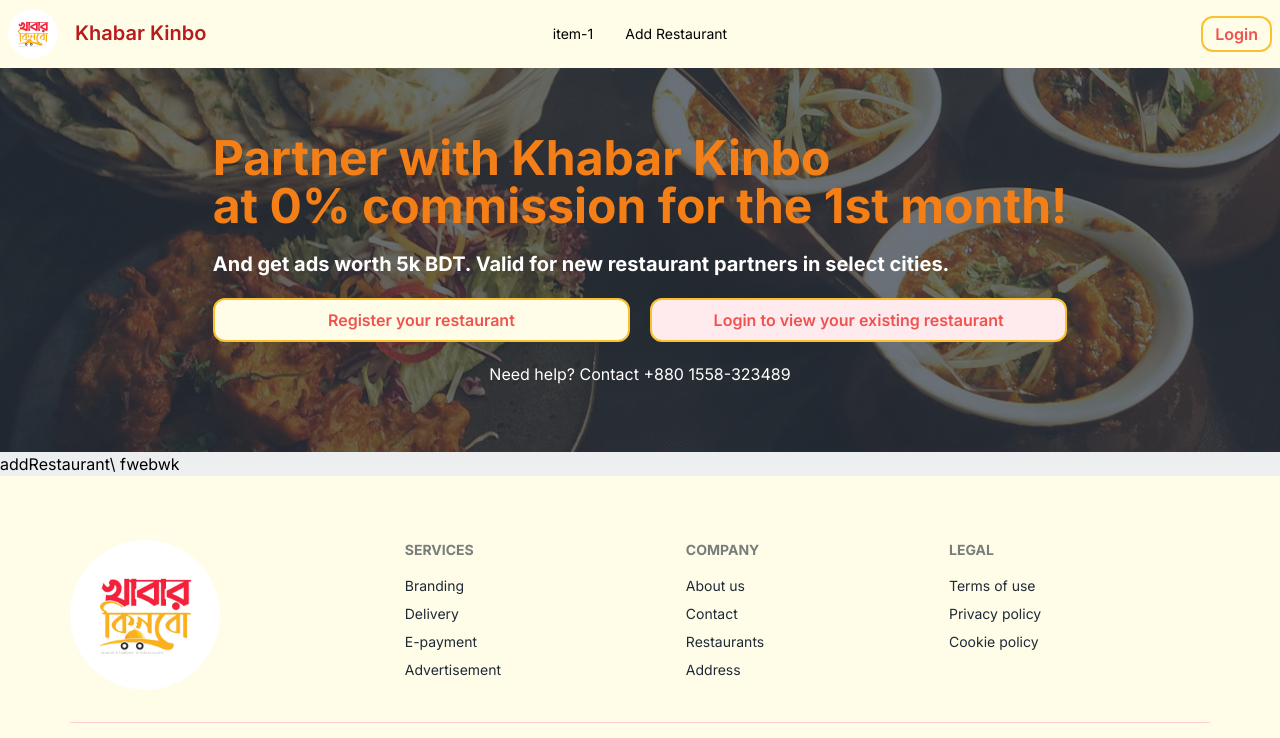
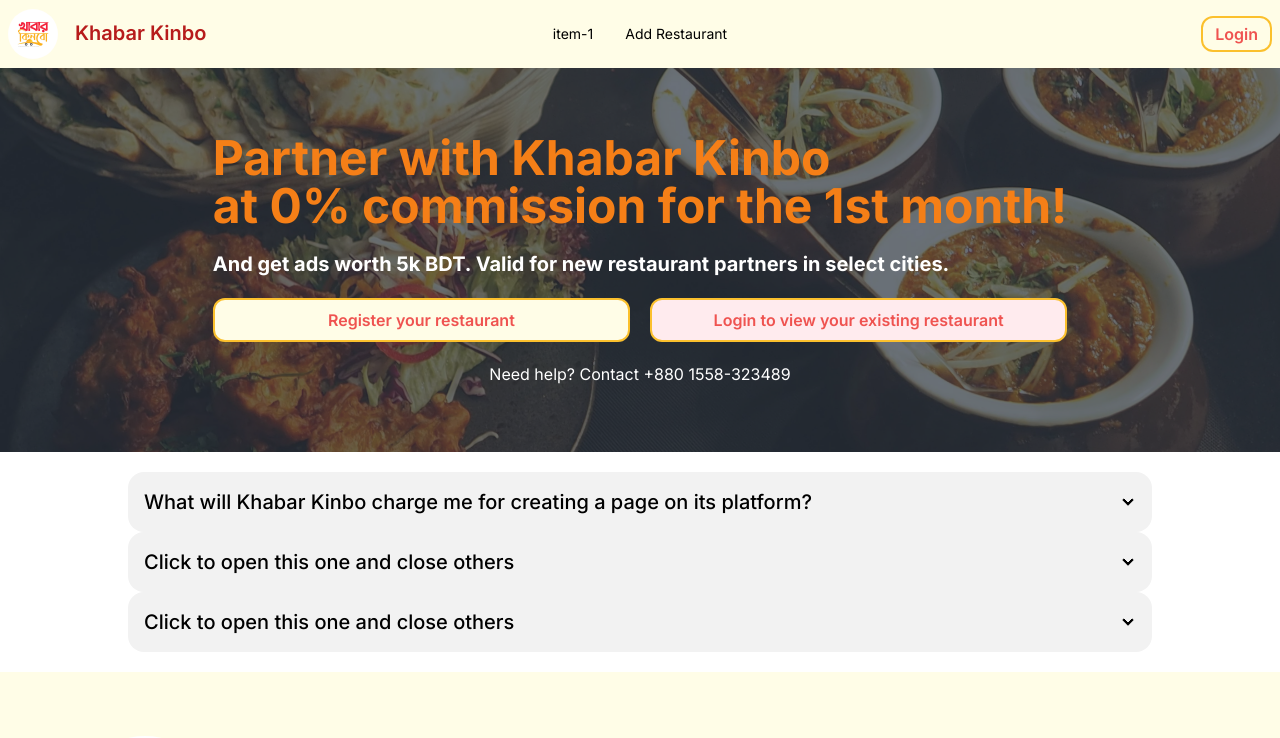
Before and after one commit to Raisul-24/khabar_kinbo_front-end, a Next.js app: page /addRestaurant in a window 1280 px wide. Shown: the top 738 px of the page. Built offline with nearby package versions, Linux system fonts and the light colour scheme; no server answers.

Commit message:
add addrestaurant page

```diff
--- /dev/null
+++ b/app/(main)/addRestaurant/accordion.js
@@ -0,0 +1,31 @@
+import React from 'react';
+
+const accordion = () => {
+   return (
+      <div className=' my-5'>
+         <div className="collapse collapse-arrow bg-base-200">
+            <input type="radio" name="my-accordion-2" />
+            <div className="collapse-title text-xl font-medium">What will Khabar Kinbo charge me for creating a page on its platform?</div>
+            <div className="collapse-content">
+               <p>Creating a restaurant page on Zomato is free of cost. You can maintain your page by replying to reviews and do a lot more without any charges.</p>
+            </div>
+         </div>
+         <div className="collapse collapse-arrow bg-base-200">
+            <input type="radio" name="my-accordion-2" />
+            <div className="collapse-title text-xl font-medium">Click to open this one and close others</div>
+            <div className="collapse-content">
+               <p>hello</p>
+            </div>
+         </div>
+         <div className="collapse collapse-arrow bg-base-200">
+            <input type="radio" name="my-accordion-2" />
+            <div className="collapse-title text-xl font-medium">Click to open this one and close others</div>
+            <div className="collapse-content">
+               <p>hello</p>
+            </div>
+         </div>
+      </div>
+   );
+};
+
+export default accordion;
--- a/app/(main)/addRestaurant/page.js
+++ b/app/(main)/addRestaurant/page.js
@@ -1,10 +1,15 @@
 import Banner1 from './banner'
+import Accordion from './accordion';
 const addRestaurant = () => {
    return (
       <div>
          <Banner1></Banner1>
-         addRestaurant\
-         fwebwk
+
+         <div className='mx-auto max-w-5xl'>
+
+         <Accordion></Accordion>
+         </div>
+
       </div>
    );
 };
--- a/app/(main)/layout.js
+++ b/app/(main)/layout.js
@@ -5,7 +5,9 @@
     return (
         <>
         <Navbar></Navbar>
+        <div className="mx-auto max-w-screen-2xl">
         {children}
+        </div>
         <Footer></Footer>
         </>
       );
--- a/app/layout.js
+++ b/app/layout.js
@@ -14,7 +14,7 @@
     <html lang="en">
       <body className={inter.className}>
         <ContexProvider>
-        <div className="">
+        <div className="bg-white">
         {children}
         </div>
         </ContexProvider>
```
